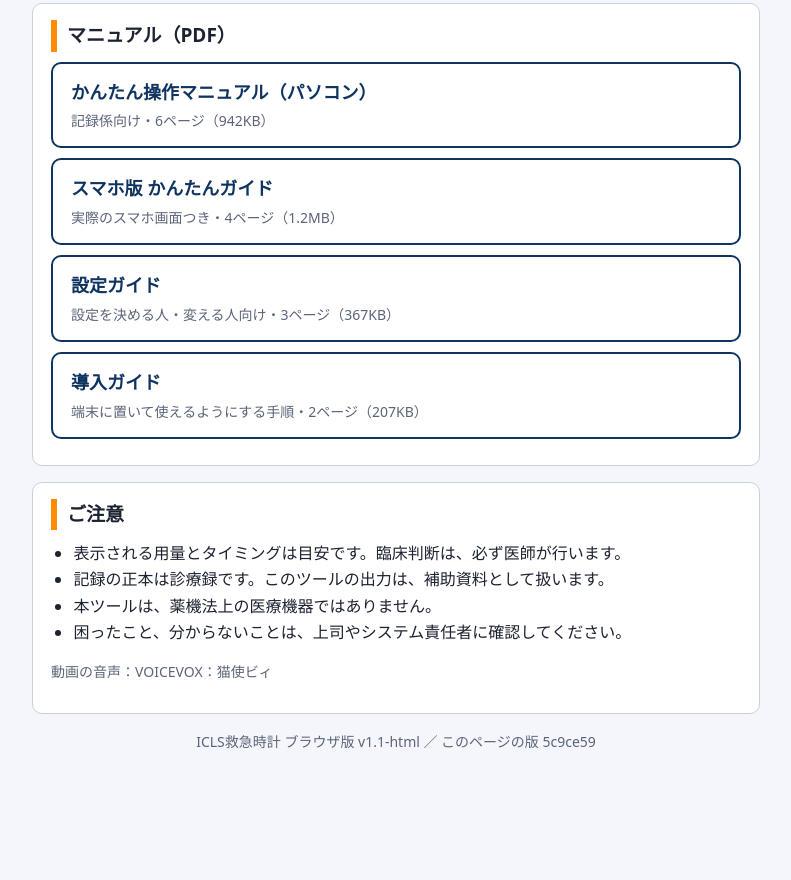
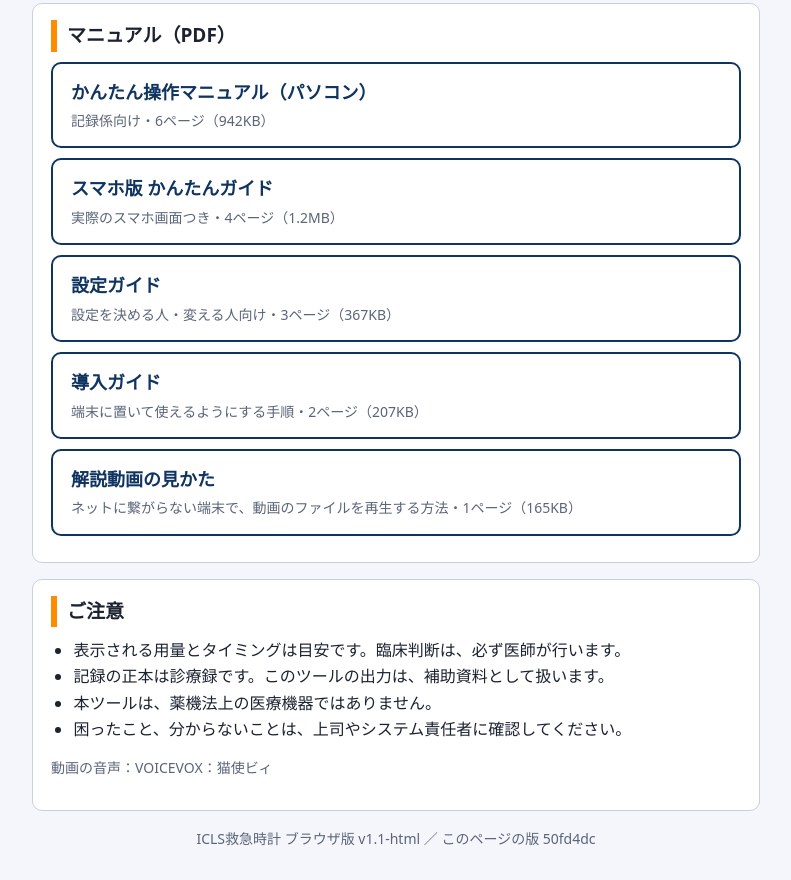
Before and after one commit to yuuna707-debug/yuuna707-debug.github.io, a plain HTML site: page kyukyu-tokei/guide/index.html in a window 1280 px wide. Shown: the part 1240-2120 px from the top of the page, without its empty margins (244-1035 px from the left). Before the commit the page ends 2023 px from the top, so only its background shows below. Drawn offline with Linux system fonts and the light colour scheme.

Commit message:
kyukyu-tokei: ガイドページに解説動画の見かたを追加 (50fd4dc)

```diff
--- a/kyukyu-tokei/guide/index.html
+++ b/kyukyu-tokei/guide/index.html
@@ -4,7 +4,7 @@
 <meta name="robots" content="noindex,nofollow">
 <meta http-equiv="Content-Security-Policy" content="default-src 'none'; style-src 'unsafe-inline'; media-src 'self'; base-uri 'none'; form-action 'none'">
 <meta name="referrer" content="no-referrer">
-<meta name="build-rev" content="5c9ce59">
+<meta name="build-rev" content="50fd4dc">
 <title>ICLS救急時計 ガイド（はじめにここから）</title>
 <style>
 :root { --navy:#1b2a52; --blue:#0f3460; --orange:#ff8c00; --line:#c9cfdb; --ink:#1c2230; --muted:#5b6478; --bg:#f4f6fb; }
@@ -59,6 +59,7 @@ ul { padding-left:1.4em; margin:6px 0; }
   <a class="btn sub" href="kyukyu-tokei_manual_phone_v1.1-html.pdf"><strong>スマホ版 かんたんガイド</strong><span>実際のスマホ画面つき・4ページ（1.2MB）</span></a>
   <a class="btn sub" href="kyukyu-tokei_settings_v1.1-html.pdf"><strong>設定ガイド</strong><span>設定を決める人・変える人向け・3ページ（367KB）</span></a>
   <a class="btn sub" href="kyukyu-tokei_install_v1.1-html.pdf"><strong>導入ガイド</strong><span>端末に置いて使えるようにする手順・2ページ（207KB）</span></a>
+  <a class="btn sub" href="kyukyu-tokei_videoguide_v1.1-html.pdf"><strong>解説動画の見かた</strong><span>ネットに繋がらない端末で、動画のファイルを再生する方法・1ページ（165KB）</span></a>
 </section>
 
 <section>
@@ -72,6 +73,6 @@ ul { padding-left:1.4em; margin:6px 0; }
   <p class="muted">動画の音声：VOICEVOX：猫使ビィ</p>
 </section>
 
-<p class="muted" style="text-align:center">ICLS救急時計 ブラウザ版 v1.1-html ／ このページの版 5c9ce59</p>
+<p class="muted" style="text-align:center">ICLS救急時計 ブラウザ版 v1.1-html ／ このページの版 50fd4dc</p>
 </main>
 </body></html>
```
Also changed, not shown: 1 other file.
